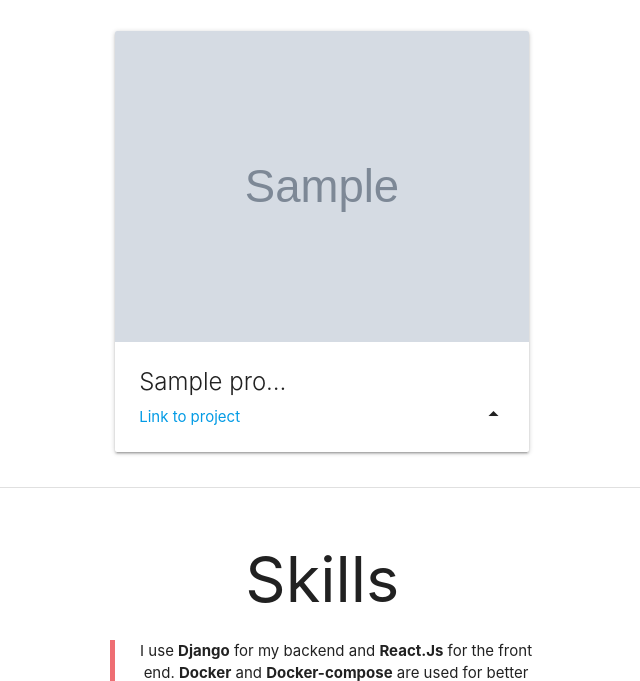
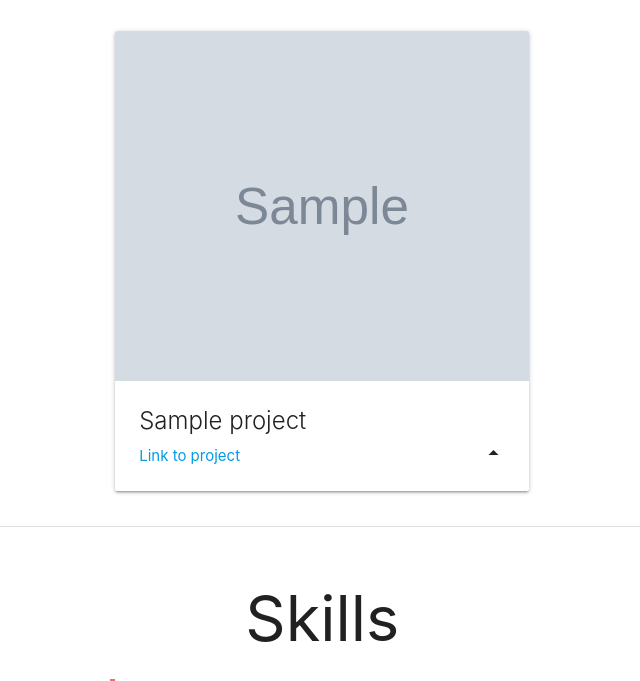
Before and after one commit to keithlowc/Portfolio, a Django app: page /home in a window 1280 px wide. Shown: the part 1017-1698 px from the top of the page, without its empty margins (467-1107 px from the left). Run offline with Django 3.2, Linux system fonts and the light colour scheme; tables that the repository leaves empty hold one stand-in row (values such as "Sample post"); grey boxes marked "Sample" are stand-in pictures; some libraries are stand-ins or nearby versions.

Commit message:
fixed readme and images sized capped

```diff
--- a/templates/intro.html
+++ b/templates/intro.html
@@ -85,10 +85,10 @@
                 {% endif %}
                         <div class="card">
                             <div class="card-image waves-effect waves-block waves-light">
-                                <img class="activator" src="{{ project.image_url }}">
+                                <img class="activator" src="{{ project.image_url }}" width="250" height="350">
                             </div>
                             <div class="card-content">
-                                <span class="card-title activator grey-text text-darken-4">{{ project.title|truncatechars:11 }}</br><i class="material-icons right">arrow_drop_up</i></span>
+                                <span class="card-title activator grey-text text-darken-4">{{ project.title|truncatechars:25 }}</br><i class="material-icons right">arrow_drop_up</i></span>
                                 <a class="url_link" href="{{ project.project_url }}">Link to project</a>
                             </div>
                             <div class="card-reveal">
```
Also changed, not shown: Readme.md.
